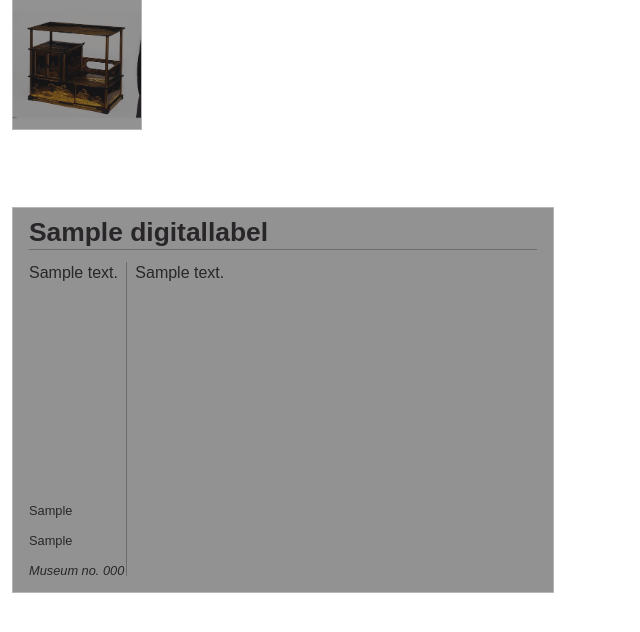
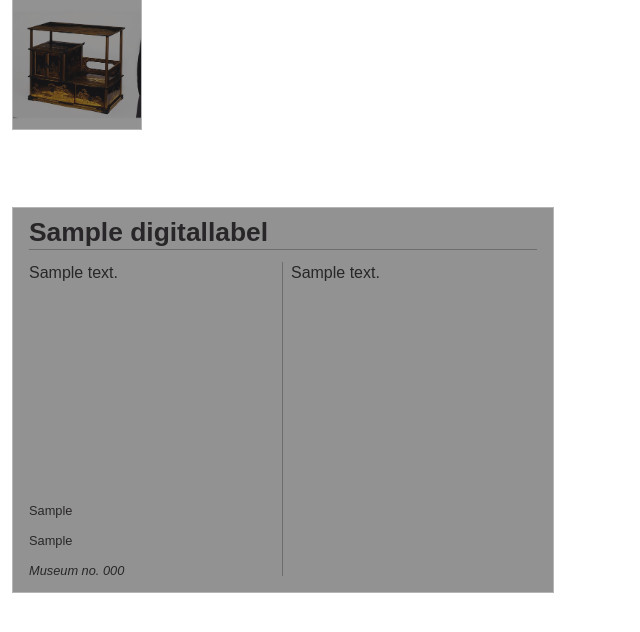
Before and after one commit to vanda/DigitalLabels, a Django app: page /group/1/ in a window 1280 px wide. Shown: the part 119-751 px from the top of the page, without its empty margins (0-640 px from the left). Run offline with Django 3.2, Linux system fonts and the light colour scheme; tables that the repository leaves empty hold one stand-in row (values such as "Sample post"); parts of the project's set-up code (start-up, migrations or seed data) failed here and were passed over.

Commit message:
re-copy styles from master/frontend

```diff
--- a/application/labels/static/css/style.css
+++ b/application/labels/static/css/style.css
@@ -1,5 +1,5 @@
-.row { display:table-row; margin:0 0 0.75em; }
-.col { display:table-cell; width:49.8%; }
+.row { clear:both; display:block; margin:0 0 0.75em; }
+.col { display:block; float:left; width:49.8%; }
 .pane { padding:0 0 0 0.5em; }
 .edged.col { border-right:1px solid #b5b5b5; }
 .edged.col>.pane { padding:0 0.5em 0 0; }
```
